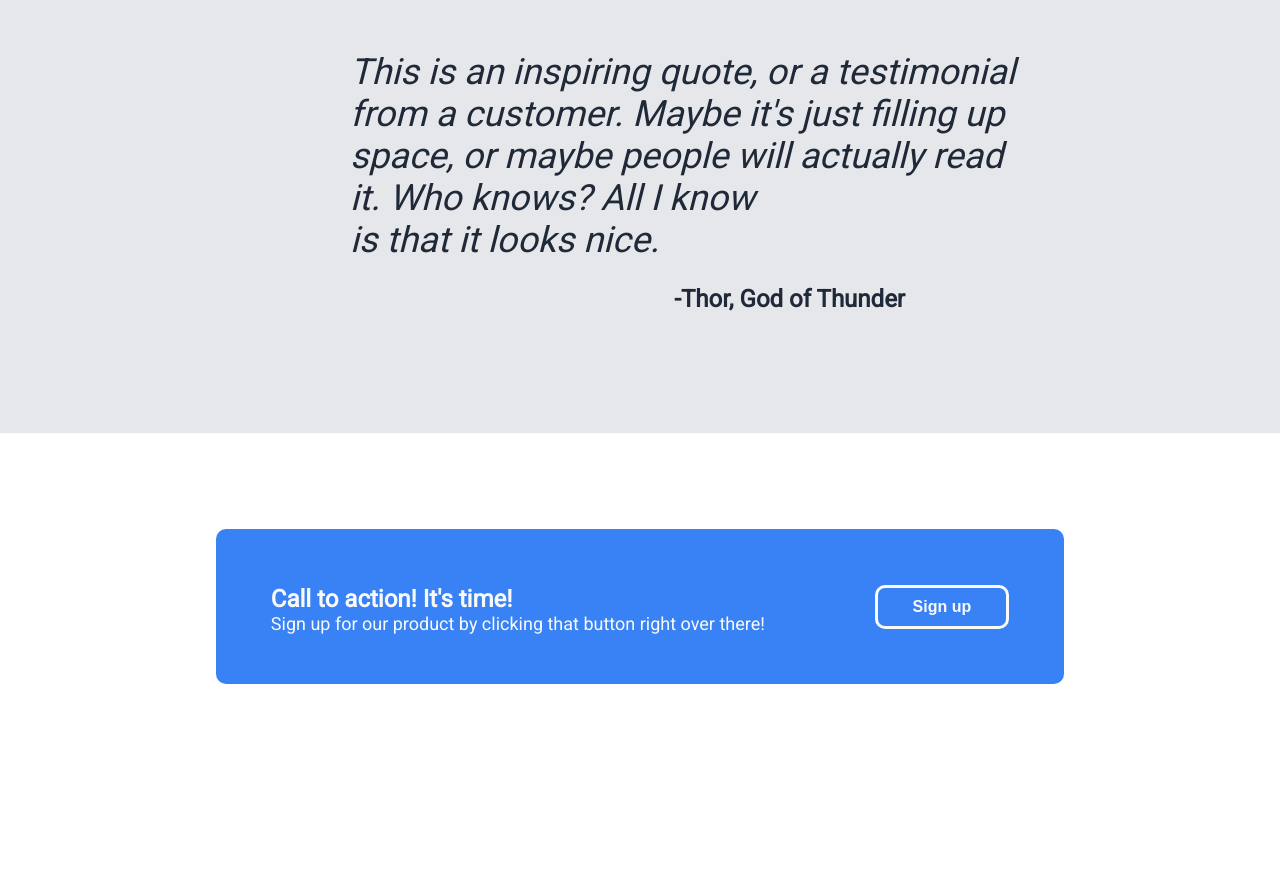
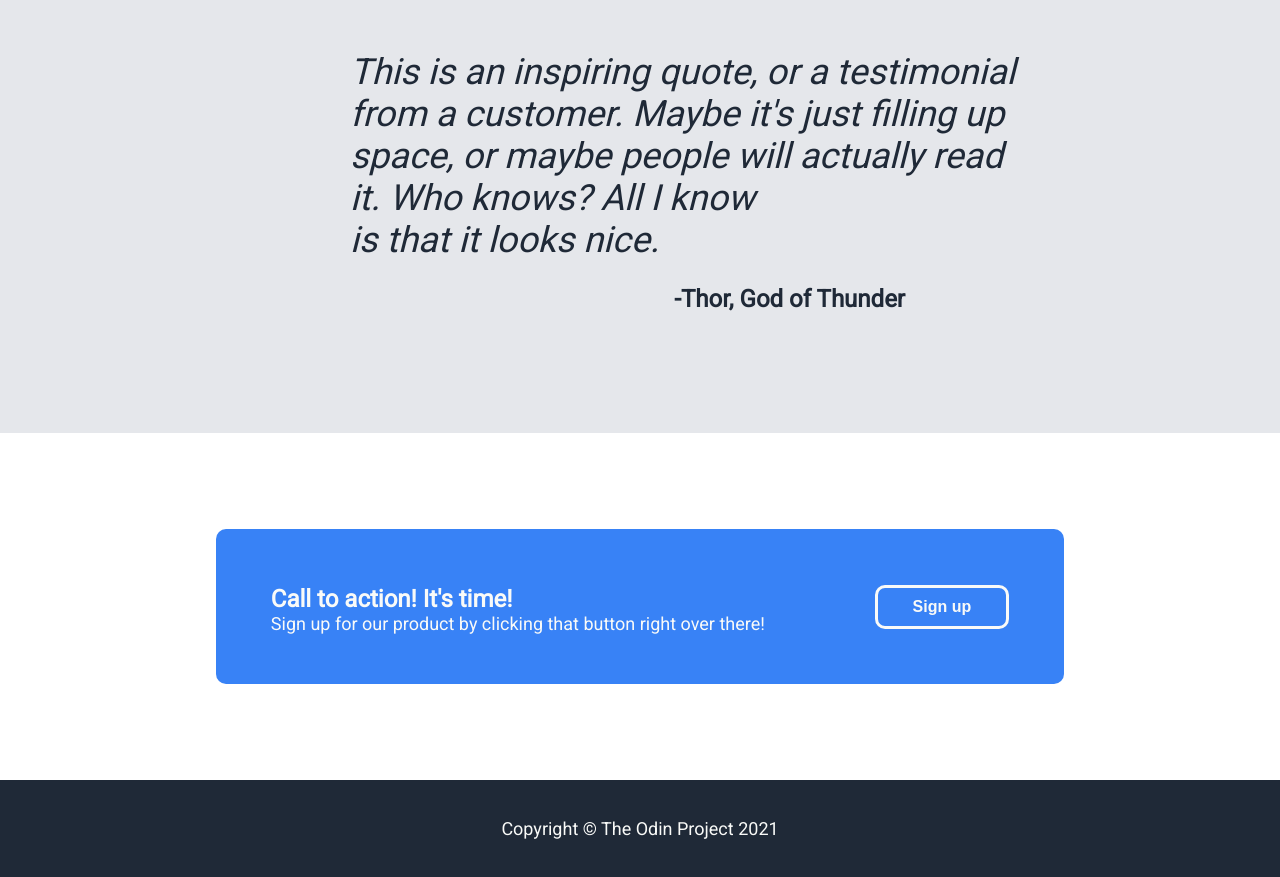
Before and after one commit to yaramiu/landing-page, a plain HTML site: page index.html in a window 1280 px wide. Shown: the part 1093-1970 px from the top of the page. Before the commit the page ends 1873 px from the top, so only its background shows below. Drawn offline with Linux system fonts and the light colour scheme.

Commit message:
Add webpage footer

```diff
--- a/index.html
+++ b/index.html
@@ -116,5 +116,9 @@
         <button type="button" class="bottom-button">Sign up</button>
       </div>
     </div>
+
+    <div class="footer-block">
+      <p>Copyright &copy; The Odin Project 2021</p>
+    </div>
   </body>
 </html>
--- a/style.css
+++ b/style.css
@@ -5,7 +5,8 @@ body {
   font-family: "Roboto", sans-serif;
 }
 
-.header-block {
+.header-block,
+.footer-block {
   background-color: #1f2937;
   color: #f9faf8;
 }
@@ -183,3 +184,10 @@ li {
   font-size: 18px;
   margin-top: 0;
 }
+
+.footer-block {
+  margin: 0;
+  padding: 20px;
+  text-align: center;
+  font-size: 18px;
+}
```
